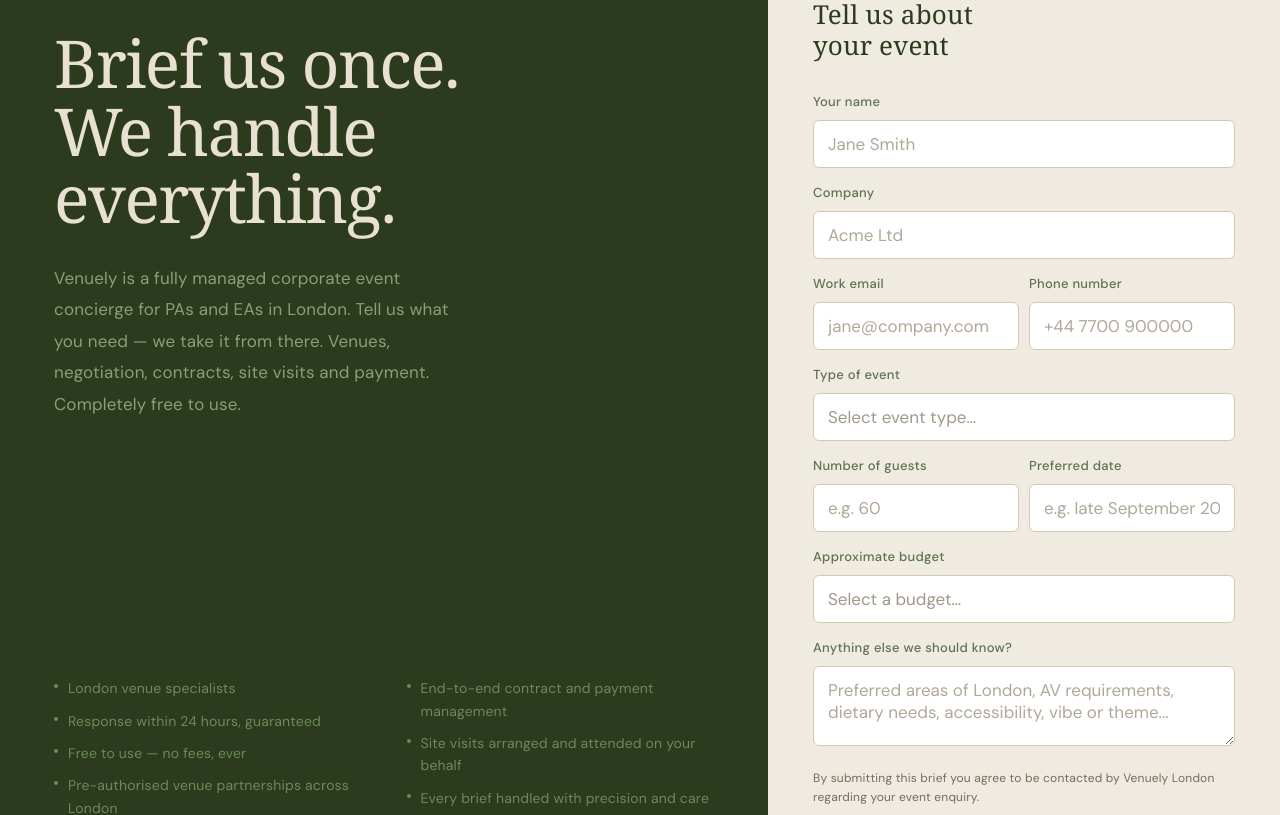
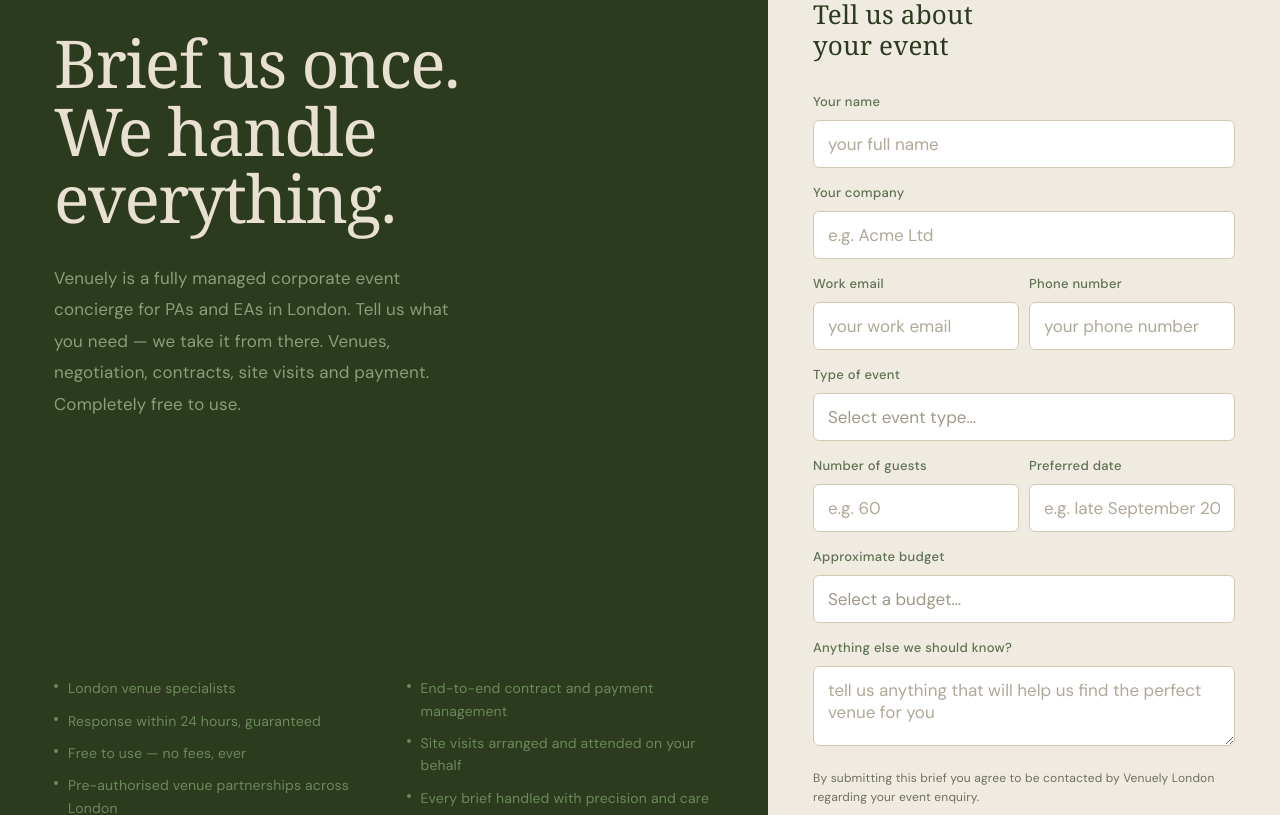
Before and after one commit to venuelylondon/Venuely, a React (Vite) app: page / in a window 1280 px wide. Shown: the part 340-1155 px from the top of the page. Built offline with nearby package versions, Linux system fonts and the light colour scheme.

Commit message:
add name field fix placeholders instagram and cta

```diff
--- a/src/VenuelyLanding.jsx
+++ b/src/VenuelyLanding.jsx
@@ -313,30 +313,30 @@
               {/* Name */}
               <div style={{ marginBottom: 12 }}>
                 <label style={labelStyle}>Your name</label>
-                <input type="text" placeholder="Jane Smith" value={name} onChange={e => setName(e.target.value)} style={fieldStyle} {...h} />
+                <input type="text" placeholder="your full name" value={name} onChange={e => setName(e.target.value)} style={fieldStyle} {...h} />
               </div>
 
               {/* Company */}
               <div style={{ marginBottom: 12 }}>
-                <label style={labelStyle}>Company</label>
-                <input type="text" placeholder="Acme Ltd" value={company} onChange={e => setCompany(e.target.value)} style={fieldStyle} {...h} />
+                <label style={labelStyle}>Your company</label>
+                <input type="text" placeholder="e.g. Acme Ltd" value={company} onChange={e => setCompany(e.target.value)} style={fieldStyle} {...h} />
               </div>
 
               {/* Email + Phone */}
               <div className="vly-grid2" style={{ marginBottom: 12 }}>
                 <div>
                   <label style={labelStyle}>Work email</label>
-                  <input type="email" placeholder="jane@company.com" value={email} onChange={e => { setEmail(e.target.value); setError(""); }} style={fieldStyle} {...h} />
+                  <input type="email" placeholder="your work email" value={email} onChange={e => { setEmail(e.target.value); setError(""); }} style={fieldStyle} {...h} />
                 </div>
                 <div>
                   <label style={labelStyle}>Phone number</label>
-                  <input type="tel" placeholder="+44 7700 900000" value={phone} onChange={e => { setPhone(e.target.value); setError(""); }} style={fieldStyle} {...h} />
+                  <input type="tel" placeholder="your phone number" value={phone} onChange={e => { setPhone(e.target.value); setError(""); }} style={fieldStyle} {...h} />
                 </div>
               </div>
 
               {/* Error message */}
               {error && (
-                <div style={{ color: "#993C1D", fontSize: 13, lineHeight: 1.5, marginBottom: 12, padding: "8px 12px", background: "rgba(153,60,29,0.07)", borderRadius: 4, border: "1px solid rgba(153,60,29,0.2)", fontWeight: 500 }}>
+                <div style={{ color: "#993C1D", fontSize: 12, lineHeight: 1.5, marginBottom: 12 }}>
                   {error}
                 </div>
               )}
@@ -395,7 +395,7 @@
               <div style={{ marginBottom: 16 }}>
                 <label style={labelStyle}>Anything else we should know?</label>
                 <textarea
-                  placeholder="Preferred areas of London, AV requirements, dietary needs, accessibility, vibe or theme..."
+                  placeholder="tell us anything that will help us find the perfect venue for you"
                   value={brief.requirements}
                   onChange={e => setBrief({ ...brief, requirements: e.target.value })}
                   style={{ ...fieldStyle, minHeight: 80, resize: "vertical" }}
@@ -651,7 +651,7 @@
             </div>
             <div>
               <p style={{ fontSize: 17, fontWeight: 500, color: "#2c3a1e", marginBottom: 4 }}>Follow us on Instagram</p>
-              <p style={{ fontSize: 14, color: "#5e7150" }}>@venuely.london — London venues, event inspo, behind the scenes</p>
+              <p style={{ fontSize: 14, color: "#5e7150" }}>@venuely.london</p>
             </div>
           </div>
           <a href="https://www.instagram.com/venuely.london/" target="_blank" rel="noreferrer" className="vly-ig-btn" style={{ background: "#2c3a1e", color: "#f0ebe0", fontFamily: "'DM Sans', sans-serif", fontSize: 15, fontWeight: 500, borderRadius: 6, textDecoration: "none" }} {...h}>
```
